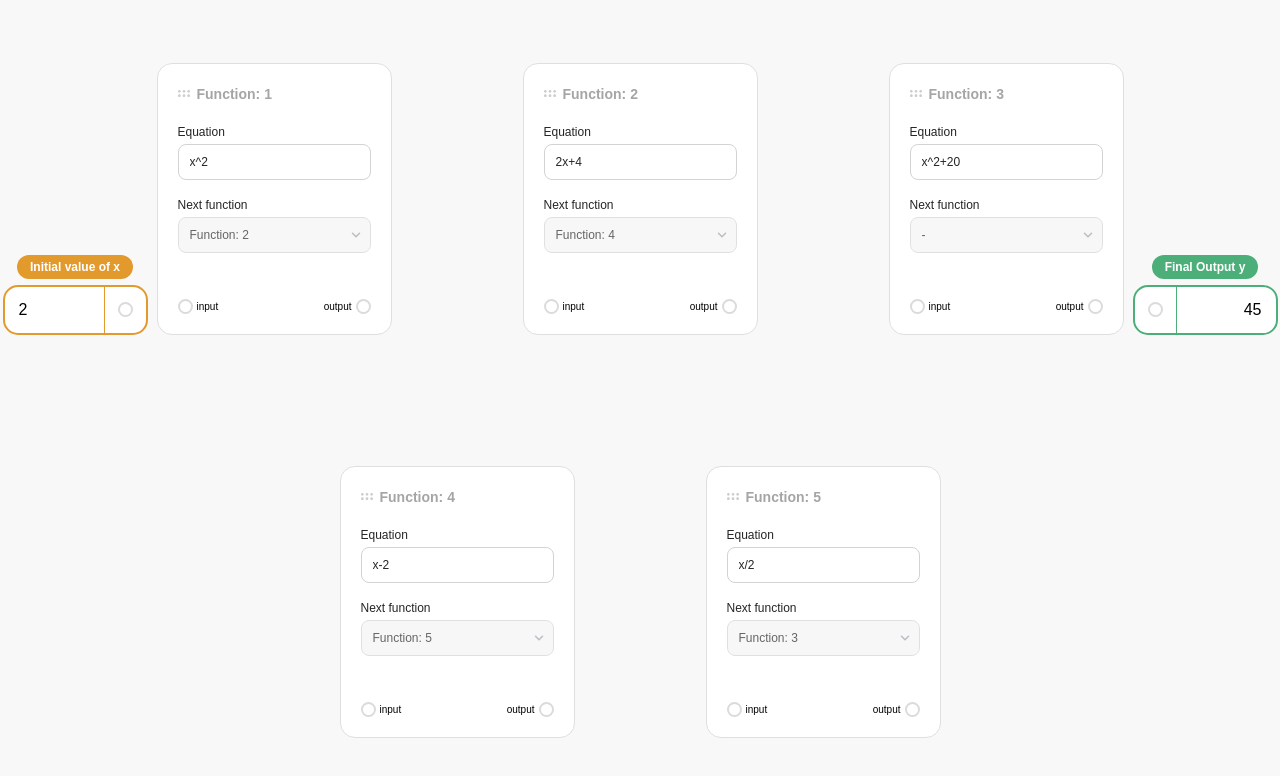
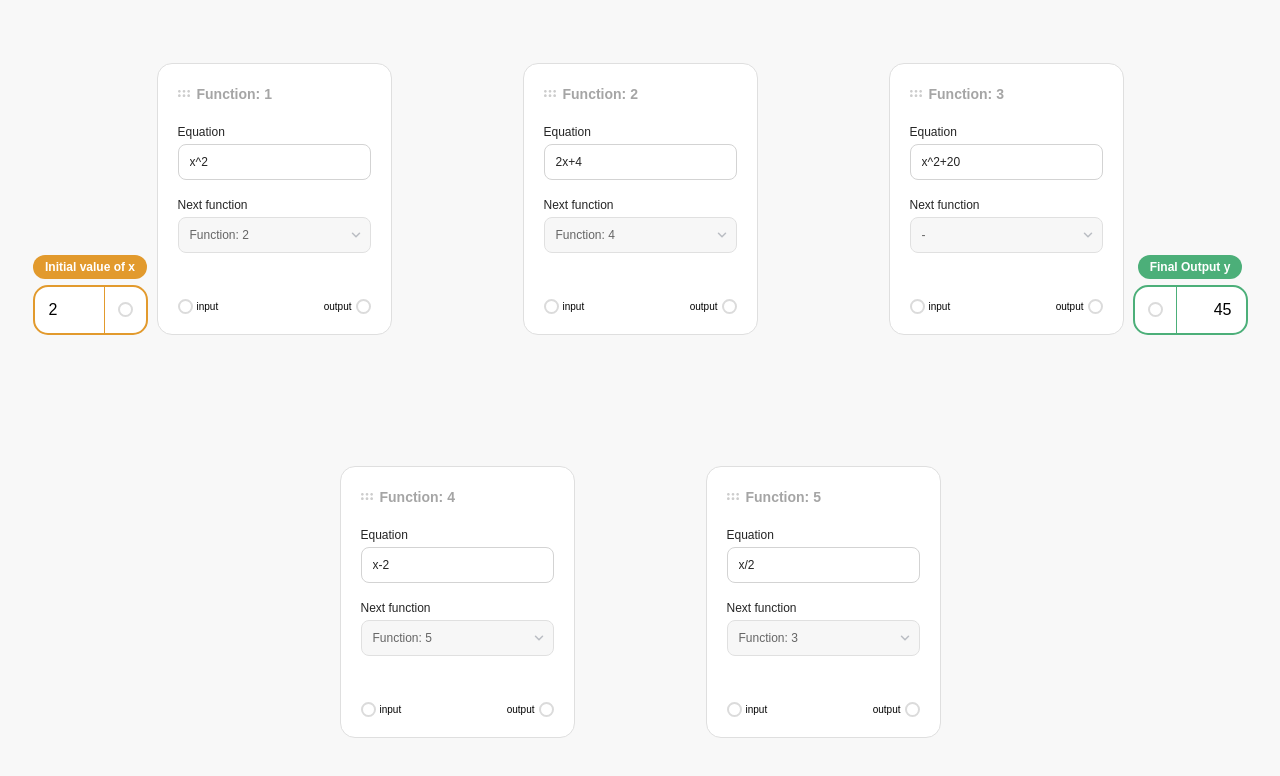
Before and after one commit to awadhesh31st/chained-math-solver, a Next.js app: page / in a window 1280 px wide. Shown: the top 776 px of the page. Built offline with nearby package versions, Linux system fonts and the light colour scheme.

Commit message:
Updated input box size

```diff
--- a/components/InputOut.tsx
+++ b/components/InputOut.tsx
@@ -10,11 +10,11 @@ type InputOutType = {
 
 const InputOut: FC<InputOutType> = ({ lable, value, onChange, type }) => {
   return (
-    <div className="flex space-x-4 justify-end items-center flex-col gap-[6px] w-[145px] h-full">
+    <div className="flex space-x-4 justify-end items-center flex-col gap-[6px] w-[115px] h-full">
       <label
         className={`${
           type === "input" ? "bg-[#E29A2D]" : "bg-[#4CAF79]"
-        } text-xs font-semibold text-white py-1 px-[13px] rounded-[14px]`}
+        } text-xs font-semibold text-white py-1 px-[12px] rounded-[14px]`}
       >
         {lable}
       </label>
```
